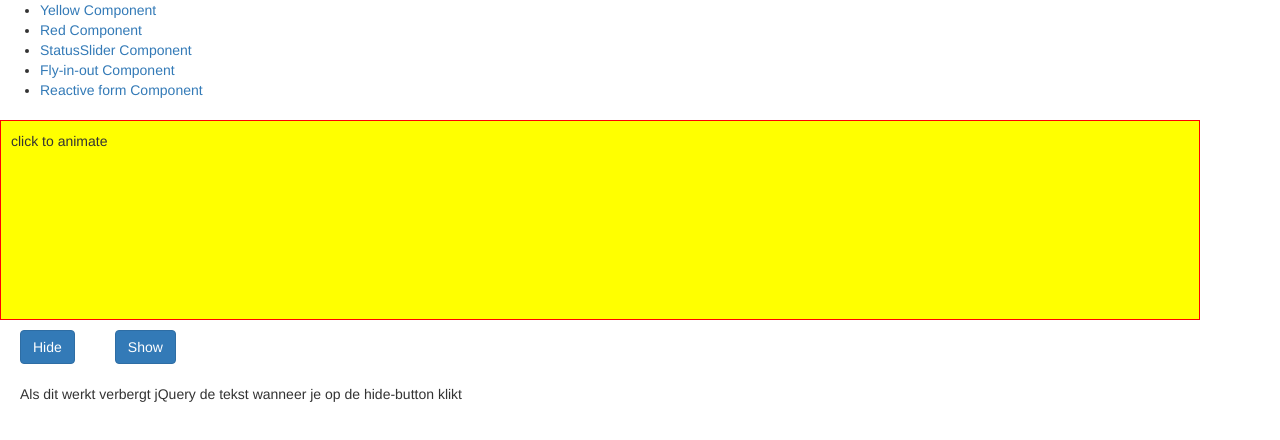
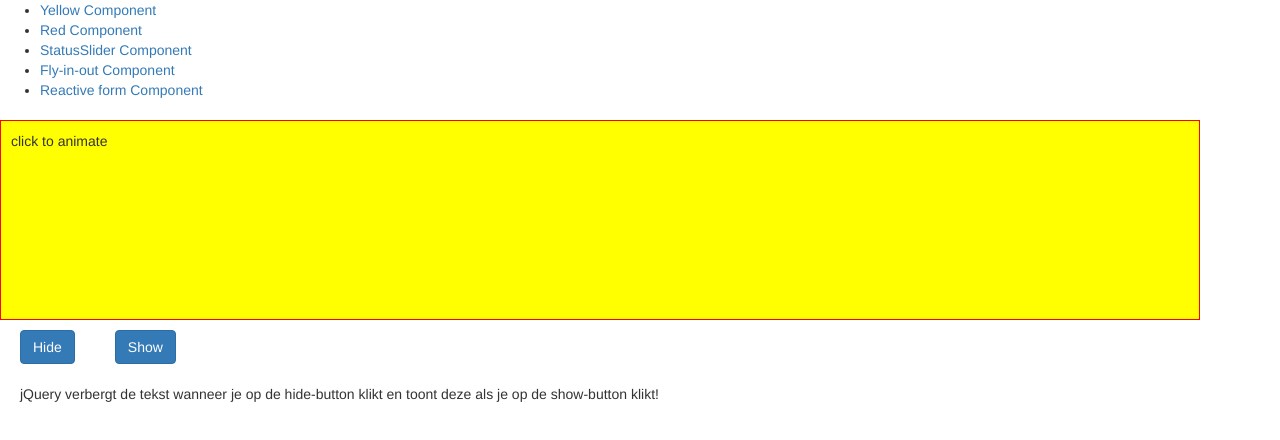
Before and after one commit to AnnKemp/AnguAni-3, an Angular app: page /yellow-component in a window 1280 px wide. Shown: the top 440 px of the page. Built offline with nearby package versions, Linux system fonts and the light colour scheme.

Commit message:
did some txt corrections

```diff
--- a/src/app/form/form.component.html
+++ b/src/app/form/form.component.html
@@ -1,4 +1,4 @@
 <button type="button" class="btn btn-primary" id="hide">Hide</button>
 <button type="button" class="btn btn-primary" id="show">Show</button>
 
-<p id="tekst">Als dit werkt verbergt jQuery de tekst wanneer je op de hide-button klikt</p>
+<p id="tekst">jQuery verbergt de tekst wanneer je op de hide-button klikt en toont deze als je op de show-button klikt!</p>
```
